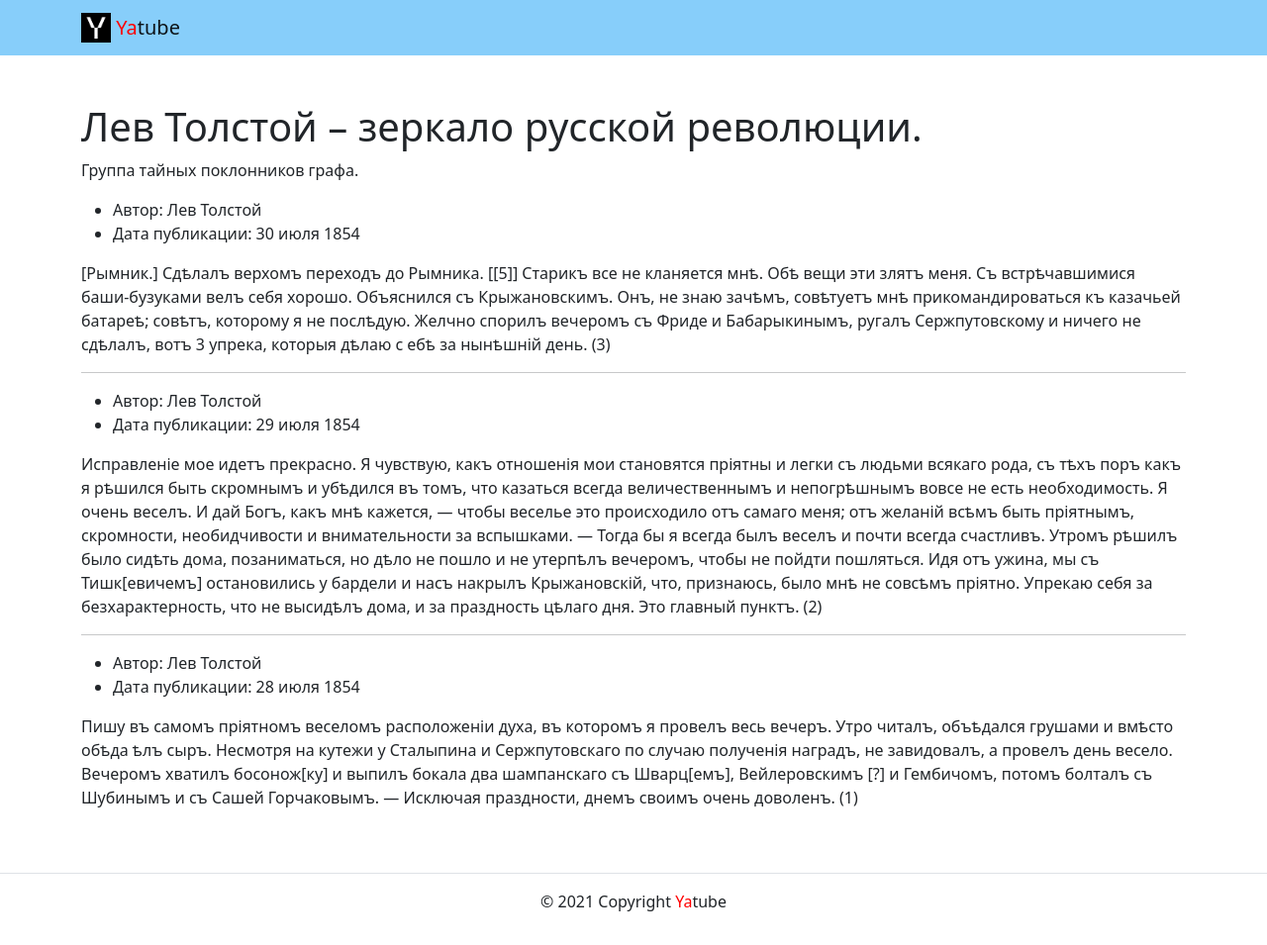
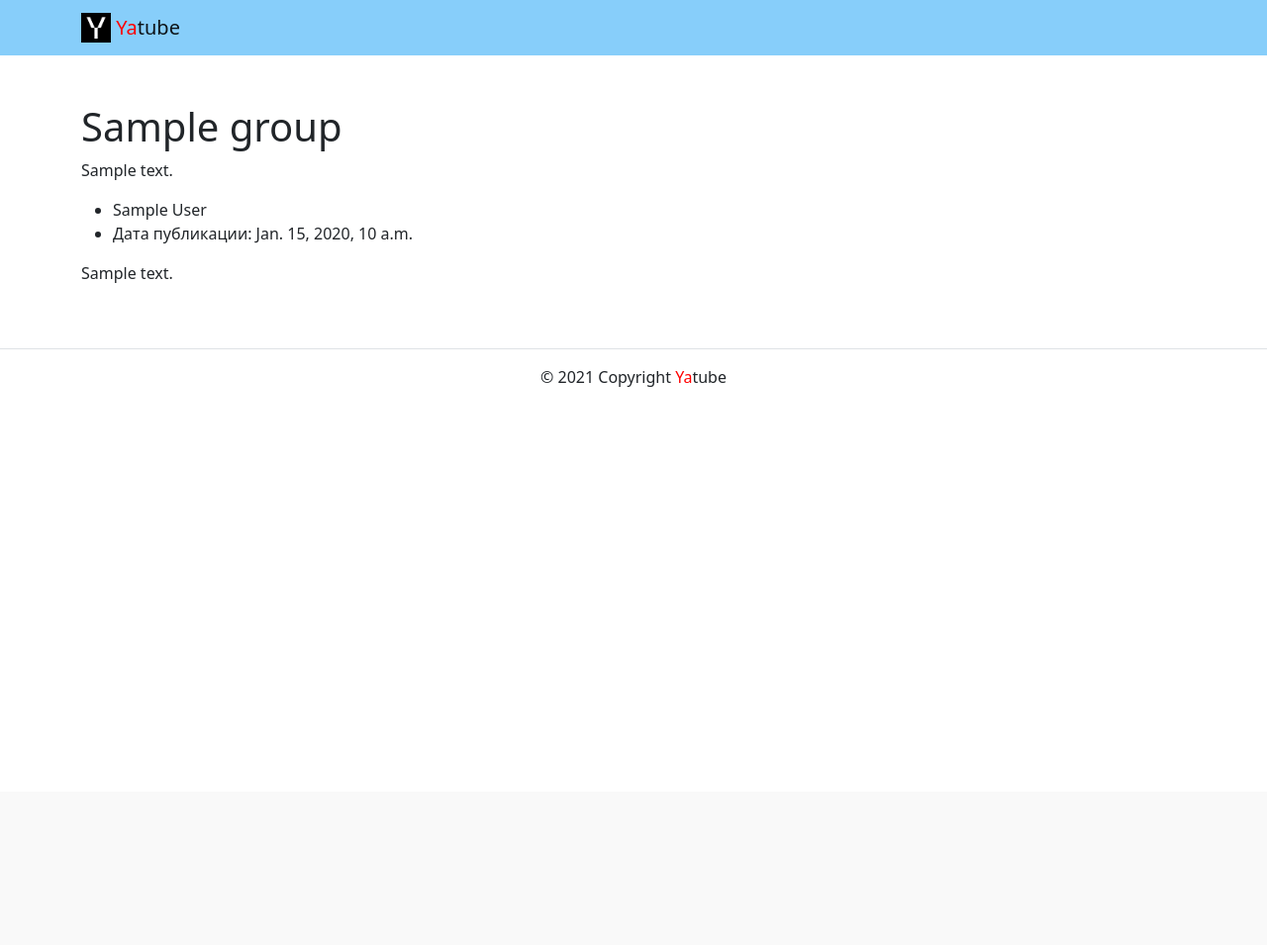
Before and after one commit to chief1978/yatube_project, a Django app: a page that uses yatube/templates/includes/footer.html in a window 1280 px wide. Shown: the whole page at 99% size. After the commit the page ends 391 px from the top, so only its background shows below. Run offline with Django 3.2, Linux system fonts and the light colour scheme; tables that the repository leaves empty hold one stand-in row (values such as "Sample post"); some libraries are stand-ins or nearby versions.

Commit message:
закончил - проверяем

```diff
--- a/yatube/posts/models.py
+++ b/yatube/posts/models.py
@@ -2,6 +2,17 @@ from django.db import models
 from django.contrib.auth import get_user_model
 
 User = get_user_model()
+
+class Group(models.Model):
+    # Название сообщества
+    title = models.CharField(max_length=200)
+    # Адрес сообщества
+    slug = models.SlugField(max_length=100)
+    # Описание сообщества
+    description = models.TextField(blank=True, null=True)
+
+    def __str__(self):
+        return self.title
 
 class Post(models.Model):
     text = models.TextField()
@@ -11,3 +22,10 @@ class Post(models.Model):
         on_delete=models.CASCADE,
         related_name='posts'
     )
+    group = models.ForeignKey(
+        Group,
+        on_delete=models.CASCADE,
+        related_name='posts',
+        blank=True,
+        null=True
+    )
--- a/yatube/posts/urls.py
+++ b/yatube/posts/urls.py
@@ -10,5 +10,5 @@ urlpatterns = [
     # Главная страница
     path('', views.index, name='index'),
     # Посты с фильтром по имени группы
-    path('group/<slug:group_name>/', views.group_posts, name='group_posts'),
+    path('group/<slug:slug>/', views.group_posts, name='slug'),
 ]
--- a/yatube/posts/views.py
+++ b/yatube/posts/views.py
@@ -1,6 +1,5 @@
-from django.shortcuts import render
-from django.http import HttpResponse
-from .models import Post
+from django.shortcuts import render, get_object_or_404
+from .models import Post, Group
 
 def index(request):
     template = 'posts/index.html'
@@ -12,10 +11,22 @@ def index(request):
     }
     return render(request, template, context)
 
-def group_posts(request, group_name):
+def group_posts(request, slug):
+    # Функция get_object_or_404 получает по заданным критериям объект
+    # из базы данных или возвращает сообщение об ошибке, если объект не найден.
+    # В нашем случае в переменную group будут переданы объекты модели Group,
+    # поле slug у которых соответствует значению slug в запросе
+    group = get_object_or_404(Group, slug=slug)
+
+    # Метод .filter позволяет ограничить поиск по критериям.
+    # Это аналог добавления
+    # условия WHERE group_id = {group_id}
+    posts = Post.objects.filter(group=group).order_by('-pub_date')[:10]
+
     template = 'posts/group_list.html'
     title = 'Здесь будет информация о группах проекта Yatube'
     context = {
         'title': title,
+        'posts': posts,
     }
     return render(request, template, context)
--- a/yatube/templates/includes/footer.html
+++ b/yatube/templates/includes/footer.html
@@ -1,2 +1 @@
-      <!-- тег span используется для добавления нужных стилей отдельным участкам текста -->
-      <p>© 2021 Copyright <span style="color:red">Ya</span>tube</p>
+<p>© 2021 Copyright <span style="color:red">Ya</span>tube</p>
--- a/yatube/templates/includes/header.html
+++ b/yatube/templates/includes/header.html
@@ -1,11 +1,10 @@
 <!-- Использованы классы бустрапа для создания типовой навигации с логотипом -->
-      <!-- В дальнейшем тут будет создано полноценное меню -->
 {% load static %}
 <nav class="navbar navbar-light" style="background-color: lightskyblue">
   <div class="container">
     <a class="navbar-brand" href={% url 'posts:index' %}>
-            <img src="{% static 'img/logo.png' %}" width="30" height="30" class="d-inline-block align-top" alt="">
-            <!-- тег span используется для добавления нужных стилей отдельным участкам текста -->
+      <img src="{% static 'img/logo.png' %}"
+        width="30" height="30" class="d-inline-block align-top" alt="">
       <span style="color:red">Ya</span>tube</a>
     </a>
   </div>
--- a/yatube/templates/posts/group_list.html
+++ b/yatube/templates/posts/group_list.html
@@ -2,70 +2,27 @@
 {% block content %}
   <!-- класс py-5 создает отступы сверху и снизу блока -->
   <div class="container py-5">
-        <h1>Лев Толстой – зеркало русской революции.</h1>
+    {% for post in posts %}
+      {% if forloop.first %}
+        <h1>{{ post.group.title }}</h1>
         <p>
-          Группа тайных поклонников графа.
+          {{ post.group.description }}
         </p>
+      {% endif %}
       <article>
         <ul>
           <li>
-              Автор: Лев Толстой
+            {{ post.author.get_full_name }}
           </li>
           <li>
-              Дата публикации: 30 июля 1854
+            Дата публикации: {{ post.pub_date }}
           </li>
         </ul>
         <p>
-            [Рымник.] Сдѣлалъ верхомъ переходъ до Рымника. [[5]] Старикъ все не кланяется мнѣ.
-            Обѣ вещи эти злятъ меня. Съ встрѣчавшимися баши-бузуками велъ себя хорошо.
-            Объяснился съ Крыжановскимъ. Онъ, не знаю зачѣмъ, совѣтуетъ мнѣ прикомандироваться
-            къ казачьей батареѣ; совѣтъ, которому я не послѣдую. Желчно спорилъ вечеромъ съ Фриде
-            и Бабарыкинымъ, ругалъ Сержпутовскому и ничего не сдѣлалъ, вотъ 3 упрека, которыя дѣлаю с
-            ебѣ за нынѣшній день. (3)
+          {{ post.text }}
         </p>
       </article>
-        <hr>
-        <article>
-          <ul>
-            <li>
-              Автор: Лев Толстой
-            </li>
-            <li>
-              Дата публикации: 29 июля 1854
-            </li>
-          </ul>
-          <p>
-            Исправленіе мое идетъ прекрасно. Я чувствую, какъ отношенія мои становятся пріятны и легки
-            съ людьми всякаго рода, съ тѣхъ поръ какъ я рѣшился быть скромнымъ и убѣдился въ томъ,
-            что казаться всегда величественнымъ и непогрѣшнымъ вовсе не есть необходимость. Я очень
-            веселъ. И дай Богъ, какъ мнѣ кажется, — чтобы веселье это происходило отъ самаго меня;
-            отъ желаній всѣмъ быть пріятнымъ, скромности, необидчивости и внимательности за вспышками.
-            — Тогда бы я всегда былъ веселъ и почти всегда счастливъ.
-            Утромъ рѣшилъ было сидѣть дома, позаниматься, но дѣло не пошло и не утерпѣлъ вечеромъ,
-            чтобы не пойдти пошляться. Идя отъ ужина, мы съ Тишк[евичемъ] остановились у бардели и насъ
-            накрылъ Крыжановскій, что, признаюсь, было мнѣ не совсѣмъ пріятно. Упрекаю себя за
-            безхарактерность, что не высидѣлъ дома, и зa праздность цѣлаго дня. Это главный пунктъ. (2)
-          </p>
-        </article>
-        <hr>
-        <article>
-          <ul>
-            <li>
-              Автор: Лев Толстой
-            </li>
-            <li>
-              Дата публикации: 28 июля 1854
-            </li>
-          </ul>
-          <p>
-            Пишу въ самомъ пріятномъ веселомъ расположеніи духа, въ которомъ я провелъ весь вечеръ.
-            Утро читалъ, объѣдался грушами и вмѣсто обѣда ѣлъ сыръ. Несмотря на кутежи у Сталыпина и
-            Сержпутовскаго по случаю полученія наградъ, не завидовалъ, а провелъ день весело. Вечеромъ
-            хватилъ босонож[ку] и выпилъ бокала два шампанскаго съ Шварц[емъ], Вейлеровскимъ [?] и
-            Гембичомъ, потомъ болталъ съ Шубинымъ и съ Сашей Горчаковымъ. — Исключая праздности,
-            днемъ своимъ очень доволенъ. (1)
-          </p>
-        </article>
-        <!-- под последним постом нет линии -->
+      {% if not forloop.last %}<hr>{% endif %}
+    {% endfor %}
   </div>
 {% endblock %}
--- a/yatube/templates/posts/index.html
+++ b/yatube/templates/posts/index.html
@@ -14,7 +14,9 @@
           </li>
         </ul>
         <p>{{ post.text }}</p>
-            <a href="">все записи группы</a>
+        {% if post.group %}
+          <a href="{% url 'posts:slug' post.group.slug %}">все записи группы</a>
+        {% endif %}
       </article>
       <!-- под последним постом нет линии -->
       {% if not forloop.last %}<hr>{% endif %}
```
Also changed, not shown: yatube/posts/admin.py (+25 -3 lines), yatube/posts/apps.py (line endings or trailing spaces), yatube/posts/migrations/0002_auto_20211106_1713.py (added), yatube/posts/migrations/0003_auto_20211106_1726.py (added), yatube/posts/migrations/0004_group_description.py (added). Lines whose indentation alone changed are shown as unchanged.
